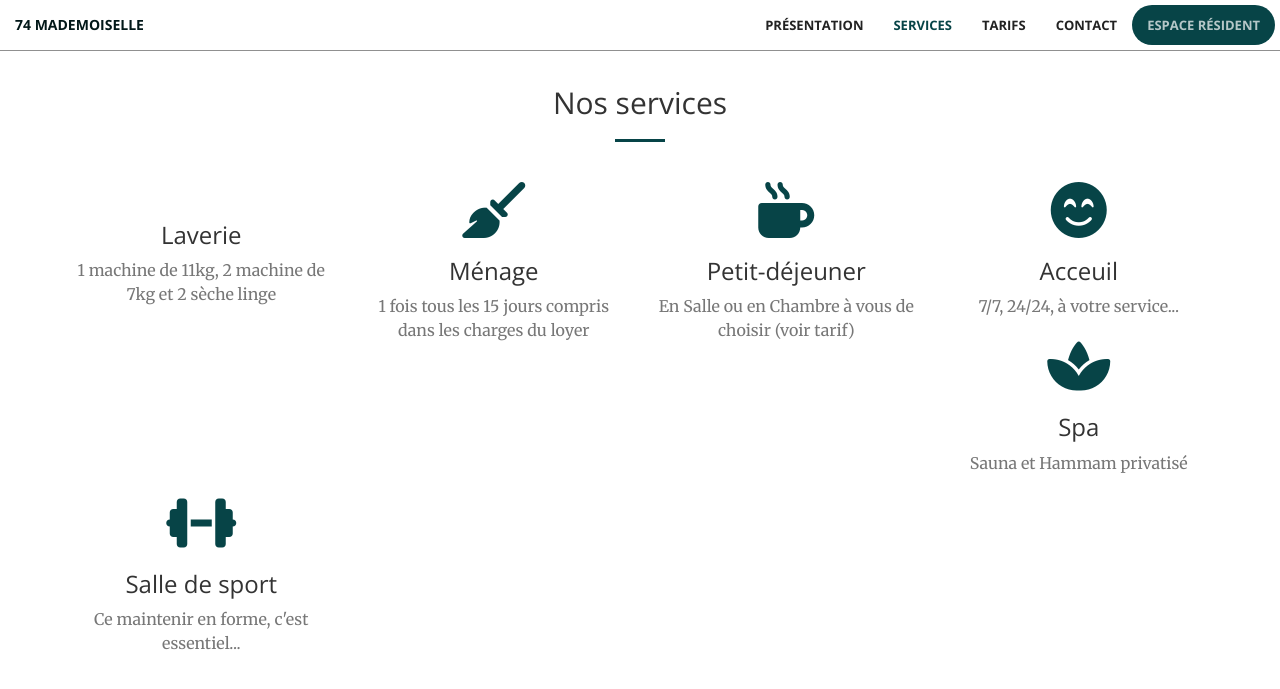
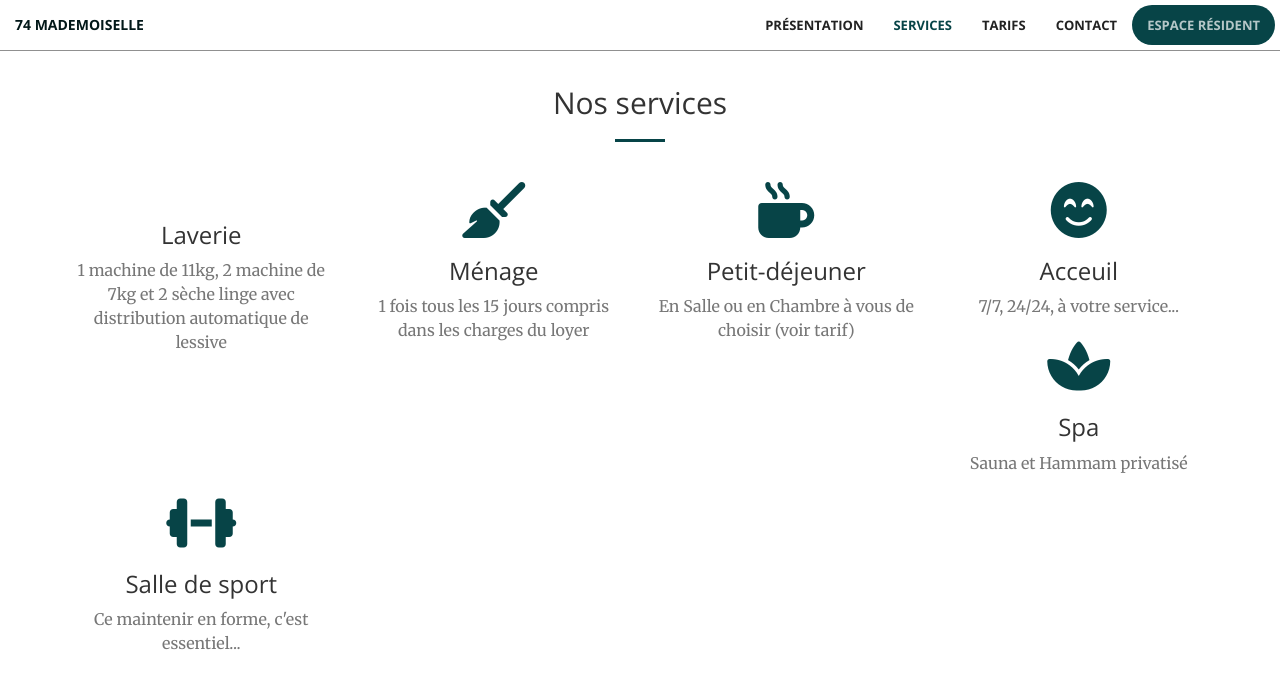
Before and after one commit to 74-mademoiselle/residence-ella.github.io, a Jekyll site: the page built from index.html, in a window 1280 px wide and 900 px high, scrolled down 1306 px, cut to the strip 0-731 px from the top of the window. Shown: the top 689 px of the strip. Built offline with Jekyll 4.4.1, drawn with Linux system fonts in a browser that asks for light colours; nearby versions of some CDN libraries.

Commit message:
Update from Forestry.io yannick moreau updated _data/services.yaml

```diff
--- a/_data/services.yaml
+++ b/_data/services.yaml
@@ -2,7 +2,8 @@
 services:
 - title: 'Laverie '
   icon: ''
-  description: '1 machine de 11kg, 2 machine de 7kg et 2 sèche linge '
+  description: 1 machine de 11kg, 2 machine de 7kg et 2 sèche linge avec distribution
+    automatique de lessive
   delay: 1s
 - title: Ménage
   icon: fa-broom
```
